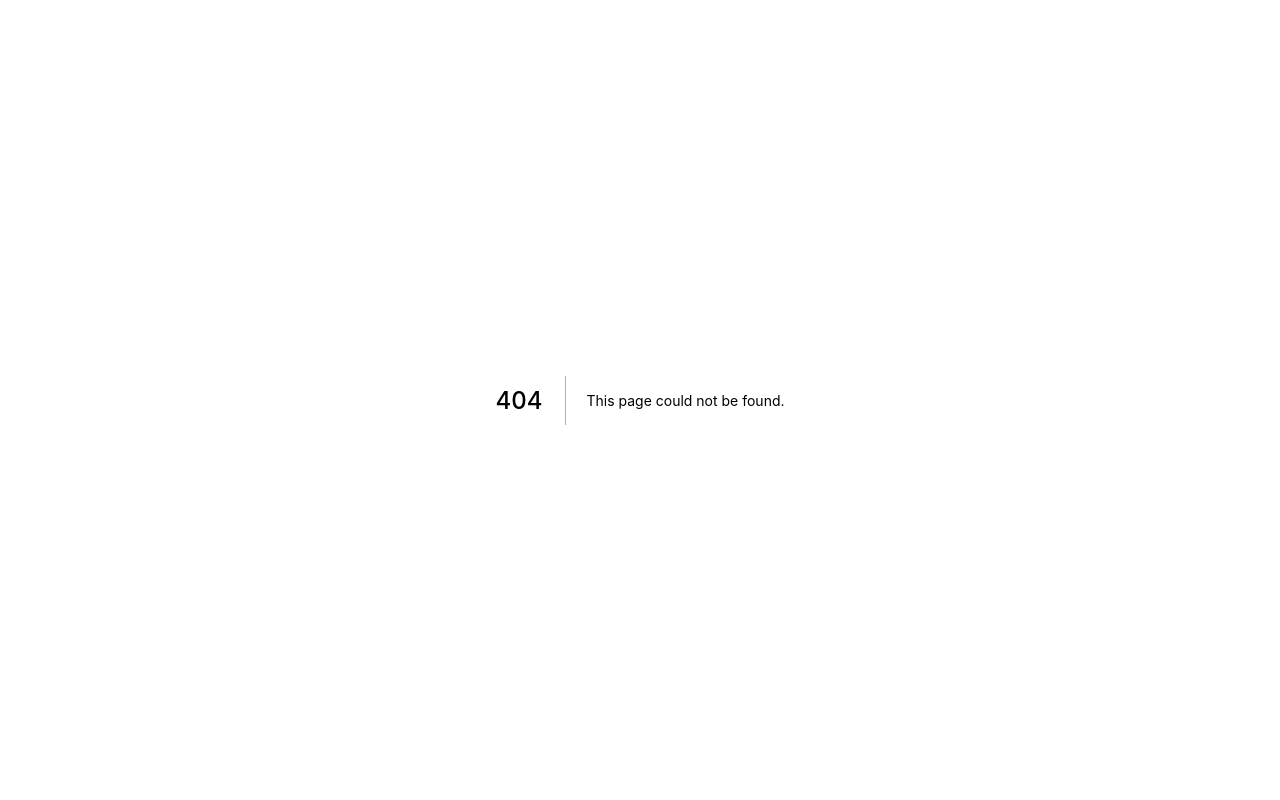
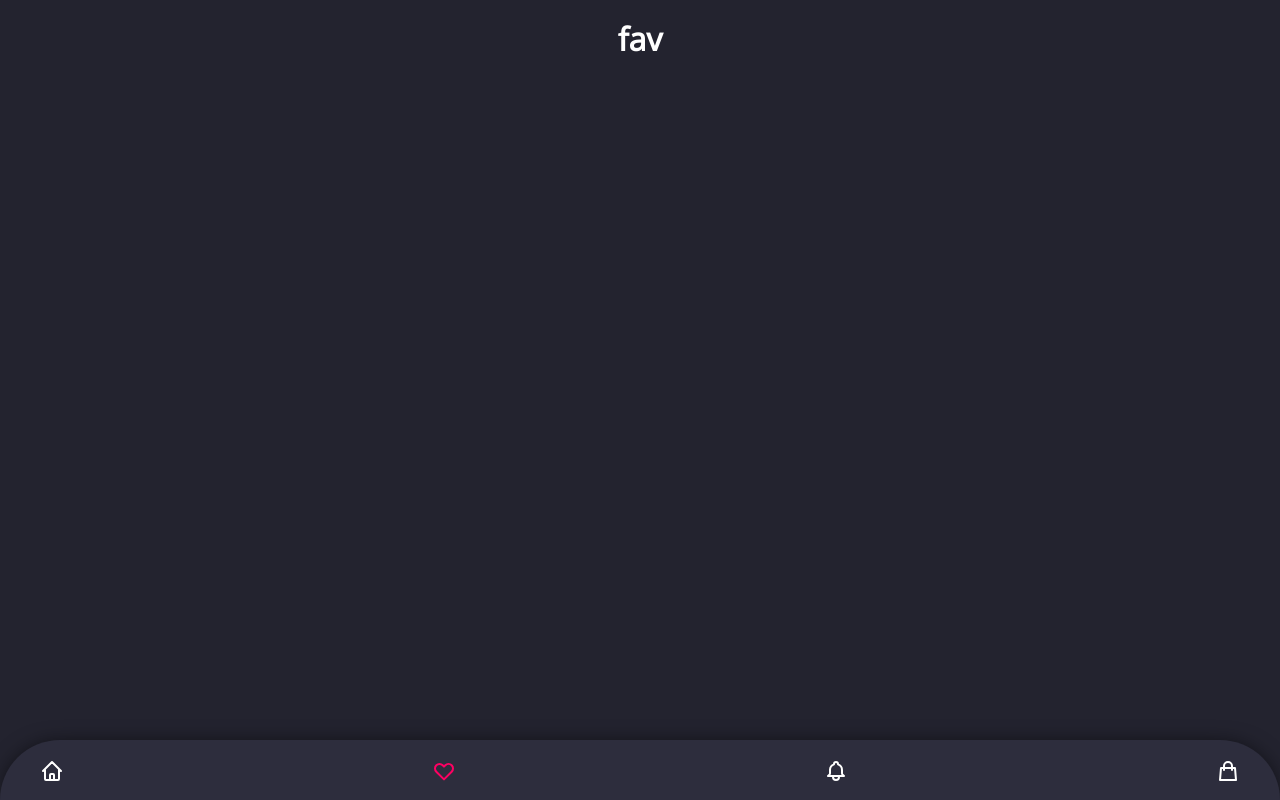
Before and after one commit to mendoza000/house-snickers, a Next.js app: page /fav in a window 1280 px wide. Before the commit this address had no page. Built offline with nearby package versions, Linux system fonts and the light colour scheme.

Commit message:
add pages

```diff
--- a/components/HomeScreen.jsx
+++ b/components/HomeScreen.jsx
@@ -7,9 +7,8 @@ import SearchBar from './SearchBar'
 const HomeScreen = () => {
   return (
     <div className="animate__animated animate__fadeIn animated__faster">
-      <Navbar />
 
-      <div className="home__container">
+      <div className="ui__container">
         <h1 className="home__title">
           House Sneakers
         </h1>
--- a/components/Layout.jsx
+++ b/components/Layout.jsx
@@ -1,15 +1,30 @@
 import Head from 'next/head'
-import React from 'react'
+import { useEffect, useState } from 'react'
 import Navbar from './Navbar'
+import Splash from './Splash'
 
 const Layout = ({children}) => {
+  const [loading, setLoading] = useState(true)
+
+  useEffect(() => {
+    setTimeout(() => {
+      setLoading(false)
+    }, 3000)
+  }, [])
+
   return (
     <>
-      {/* <Navbar /> */}
       <Head>
         <title>House Sneakers</title>
       </Head>
-      <main>{children}</main>
+      {
+        (!loading)
+        ? (<main>
+            <Navbar />
+            {children}
+          </main>)
+        : <Splash />
+      }
     </>
   )
 }
--- /dev/null
+++ b/pages/fav.js
@@ -0,0 +1,12 @@
+import Navbar from '@components/Navbar'
+import React from 'react'
+
+const fav = () => {
+  return (
+    <div className='animate__animated animate__fadeIn animate__faster ui__container'>
+      <h1>fav</h1>
+    </div>
+  )
+}
+
+export default fav
--- a/styles/components/_home.scss
+++ b/styles/components/_home.scss
@@ -1,9 +1,4 @@
-.home__container{
-  padding: 0 2rem;
-  display: flex;
-  flex-direction: column;
-  align-items: center;
-}
+
 .home__title{
   color: $primary;
   font-size: 2.5rem;
--- a/styles/components/_ui.scss
+++ b/styles/components/_ui.scss
@@ -1,3 +1,10 @@
+.ui__container{
+  padding: 0 2rem;
+  display: flex;
+  flex-direction: column;
+  align-items: center;
+}
+
 .ui__splash{
   height: 100vh;
   background-image: url('../../public/letters.svg');
```
Also changed, not shown: pages/index.js (+1 -14 lines), pages/notifications.js (added, +10 -0 lines), pages/shop.js (added, +12 -0 lines).
